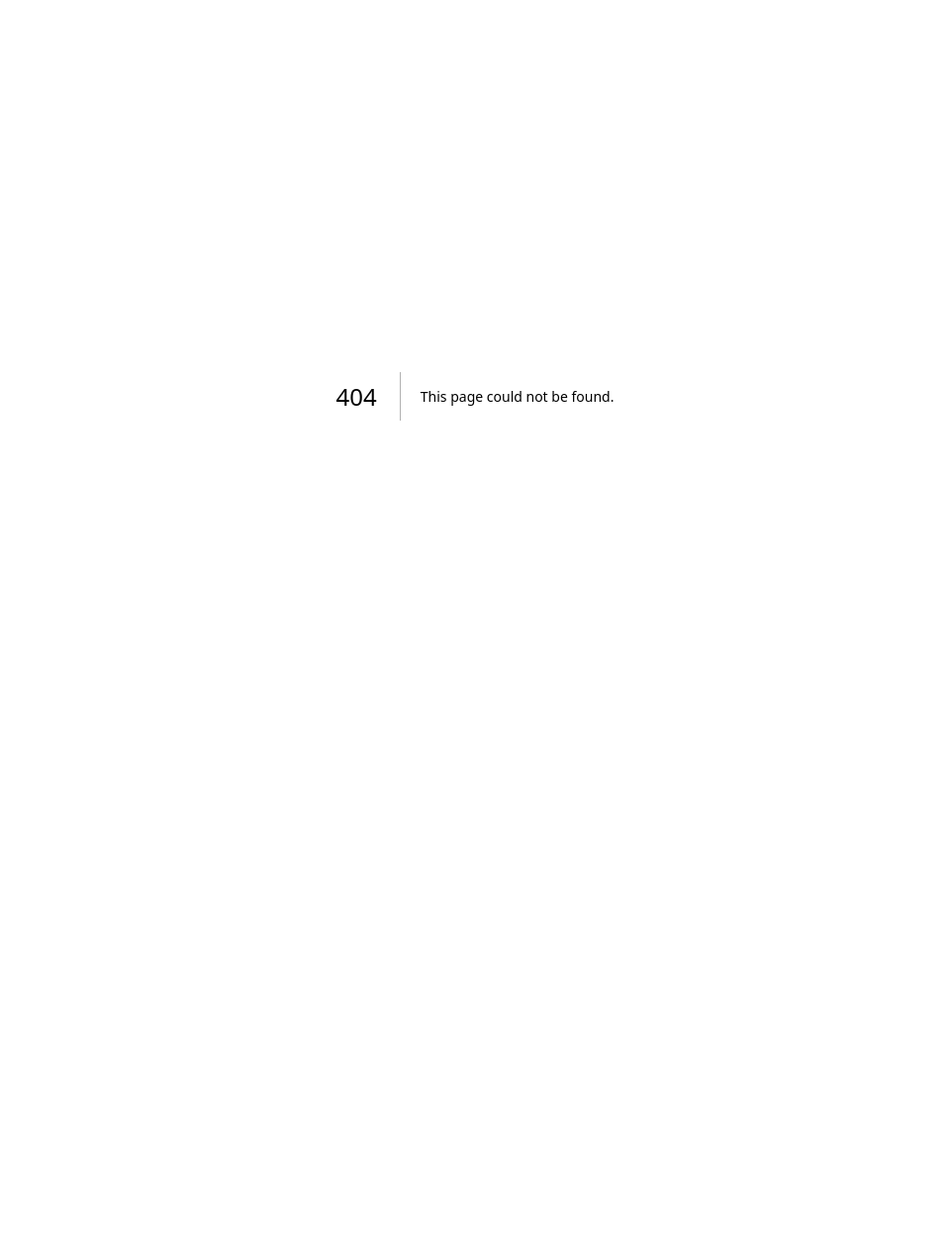
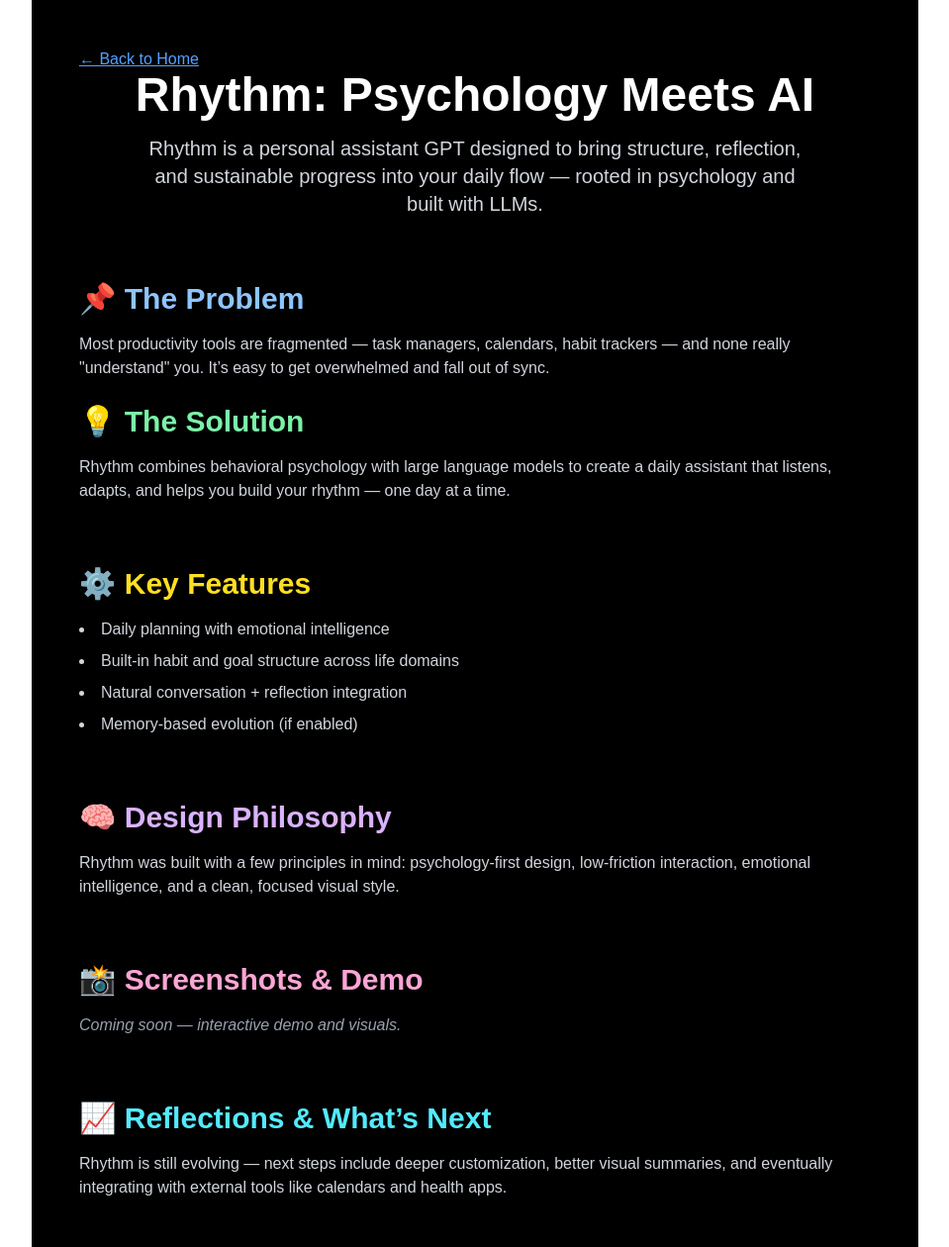
Before and after one commit to alexsamadi1/port, a Next.js app: page /rhythm in a window 1280 px wide. Before the commit this address had no page. Shown: the whole page at 99% size, without its empty margins (160-1119 px from the left). Before the commit the page ends 800 px from the top, so only its background shows below. Built offline with nearby package versions, Linux system fonts and the light colour scheme.

Commit message:
Updated homepage links and added Rhythm case study page

```diff
--- a/app/lifeos/page.js
+++ /dev/null
@@ -1,56 +0,0 @@
-import Link from 'next/link'
-
-export default function LifeOS() {
-  return (
-    <main className="bg-black text-white px-6 sm:px-12 py-12 max-w-3xl mx-auto space-y-10">
-
-      {/* Back Home */}
-      <Link href="/" className="text-blue-400 hover:text-blue-300 underline">
-        ← Back to Home
-      </Link>
-
-      {/* Title */}
-      <h1 className="text-5xl font-extrabold">LifeOS Case Study</h1>
-      <p className="text-lg text-gray-300 max-w-xl">
-        LifeOS is a GPT‑powered personal operating system designed to bring behavioral design
-        into your daily routines. Below is how it came together:
-      </p>
-
-      {/* The Challenge */}
-      <section className="space-y-4">
-        <h2 className="text-3xl font-bold">🛠 The Challenge</h2>
-        <p className="text-gray-200">
-          Users struggle with fragmented productivity tools—calendars, to‑do apps, habit trackers—
-          none of which speak to each other. The goal was to create a single GPT‑driven assistant
-          that could track goals, plan weeks, and prompt daily reflection, all in one place.
-        </p>
-      </section>
-
-      {/* The Solution */}
-      <section className="space-y-4">
-        <h2 className="text-3xl font-bold">💡 The Solution</h2>
-        <ul className="list-disc list-inside text-gray-200 space-y-2">
-          <li><strong>Custom Prompt Flow:</strong> Designed a conversational loop prompting users each morning for their top 3 weekly goals.</li>
-          <li><strong>Multi‑Domain Tracking:</strong> Broke life into 6 domains (Health, Learning, Relationships, Career, Finance, Creativity) with GPT‑generated check‑ins.</li>
-          <li><strong>Reflection Engine:</strong> Evening prompts to capture wins, challenges, and adjust upcoming reminders.</li>
-          <li><strong>Adaptive Learning:</strong> The GPT tailors follow‑up questions based on past responses, making suggestions smarter over time.</li>
-        </ul>
-      </section>
-
-      {/* Visual / Screenshots Placeholder */}
-      <section className="space-y-4">
-        <h2 className="text-3xl font-bold">📱 Screenshots</h2>
-        <p className="text-gray-400 italic">[Insert project screenshots or GIFs here]</p>
-      </section>
-
-      {/* Impact */}
-      <section className="space-y-4">
-        <h2 className="text-3xl font-bold">🚀 Impact & Next Steps</h2>
-        <p className="text-gray-200">
-          Early users report a 30% increase in habit completion and stronger weekly planning consistency.
-          Next, I’ll integrate calendar sync and add more domains based on user feedback.
-        </p>
-      </section>
-    </main>
-  )
-}
--- a/app/page.js
+++ b/app/page.js
@@ -7,10 +7,10 @@ export default function Home() {
       {/* Nav */}
       <nav className="flex justify-center space-x-6 mb-12">
         <Link
-          href="/lifeos"
+          href="/rhythm"
           className="hover:text-blue-400 transition"
         >
-          LifeOS Case Study
+          Rhythm Case Study
         </Link>
         <Link
           href="/site-case-study"
@@ -59,17 +59,16 @@ export default function Home() {
         <h2 className="text-4xl font-bold mb-6">🚀 Featured Projects</h2>
         <div className="grid grid-cols-1 sm:grid-cols-2 gap-8">
 
-          {/* LifeOS Card */}
+          {/* Rhythm Case Study Card */}
           <Link
-            href="/lifeos"
+            href="/rhythm"
             className="group block border border-white/20 rounded-2xl p-6 transition-shadow hover:shadow-2xl"
           >
             <h3 className="text-2xl font-semibold mb-2 group-hover:text-blue-300 transition">
-              LifeOS – Goal & Habit Coaching GPT
+              Rhythm – Your Psychology-First AI Companion
             </h3>
             <p className="text-gray-300 mb-4">
-              A personalized GPT assistant that integrates goal tracking, weekly planning,
-              and reflection across 6 life domains.
+              A personal assistant GPT designed to support goal-setting, habit formation, and daily structure — all grounded in human psychology.
             </p>
             <span className="text-blue-400 group-hover:text-blue-300 underline">
               View Case Study →
--- /dev/null
+++ b/app/rhythm/page.js
@@ -0,0 +1,65 @@
+export default function RhythmCaseStudy() {
+    return (
+      <main className="bg-black text-white px-6 sm:px-12 py-12 max-w-4xl mx-auto space-y-16">
+        {/* Back Link */}
+        <a href="/" className="text-blue-400 hover:text-blue-300 underline">
+          ← Back to Home
+        </a>
+
+        {/* Hero Section */}
+        <section className="space-y-4 text-center">
+          <h1 className="text-5xl font-extrabold">Rhythm: Psychology Meets AI</h1>
+          <p className="text-xl text-gray-300 max-w-2xl mx-auto">
+            Rhythm is a personal assistant GPT designed to bring structure, reflection, and sustainable progress into your daily flow — rooted in psychology and built with LLMs.
+          </p>
+        </section>
+
+        {/* Problem / Solution */}
+        <section className="space-y-4">
+          <h2 className="text-3xl font-bold text-blue-300">📌 The Problem</h2>
+          <p className="text-gray-300">
+            Most productivity tools are fragmented — task managers, calendars, habit trackers — and none really "understand" you. It’s easy to get overwhelmed and fall out of sync.
+          </p>
+          <h2 className="text-3xl font-bold text-green-300 mt-6">💡 The Solution</h2>
+          <p className="text-gray-300">
+            Rhythm combines behavioral psychology with large language models to create a daily assistant that listens, adapts, and helps you build your rhythm — one day at a time.
+          </p>
+        </section>
+
+        {/* Key Features */}
+        <section className="space-y-4">
+          <h2 className="text-3xl font-bold text-yellow-300">⚙️ Key Features</h2>
+          <ul className="list-disc list-inside space-y-2 text-gray-300">
+            <li>Daily planning with emotional intelligence</li>
+            <li>Built-in habit and goal structure across life domains</li>
+            <li>Natural conversation + reflection integration</li>
+            <li>Memory-based evolution (if enabled)</li>
+          </ul>
+        </section>
+
+        {/* Design Philosophy */}
+        <section className="space-y-4">
+          <h2 className="text-3xl font-bold text-purple-300">🧠 Design Philosophy</h2>
+          <p className="text-gray-300">
+            Rhythm was built with a few principles in mind: psychology-first design, low-friction interaction, emotional intelligence, and a clean, focused visual style.
+          </p>
+        </section>
+
+        {/* Placeholder for screenshots or demo */}
+        <section className="space-y-4">
+          <h2 className="text-3xl font-bold text-pink-300">📸 Screenshots & Demo</h2>
+          <p className="text-gray-400 italic">
+            Coming soon — interactive demo and visuals.
+          </p>
+        </section>
+
+        {/* Final Thoughts */}
+        <section className="space-y-4">
+          <h2 className="text-3xl font-bold text-cyan-300">📈 Reflections & What’s Next</h2>
+          <p className="text-gray-300">
+            Rhythm is still evolving — next steps include deeper customization, better visual summaries, and eventually integrating with external tools like calendars and health apps.
+          </p>
+        </section>
+      </main>
+    );
+  }
--- a/package.json
+++ b/package.json
@@ -9,9 +9,9 @@
     "lint": "next lint"
   },
   "dependencies": {
-    "react": "^19.0.0",
-    "react-dom": "^19.0.0",
-    "next": "15.3.1"
+    "next": "^15.3.1",
+    "react": "^19.1.0",
+    "react-dom": "^19.1.0"
   },
   "devDependencies": {
     "@tailwindcss/postcss": "^4",
```
Also changed, not shown: 1 other file (tests, documents, lock files or other folders).
